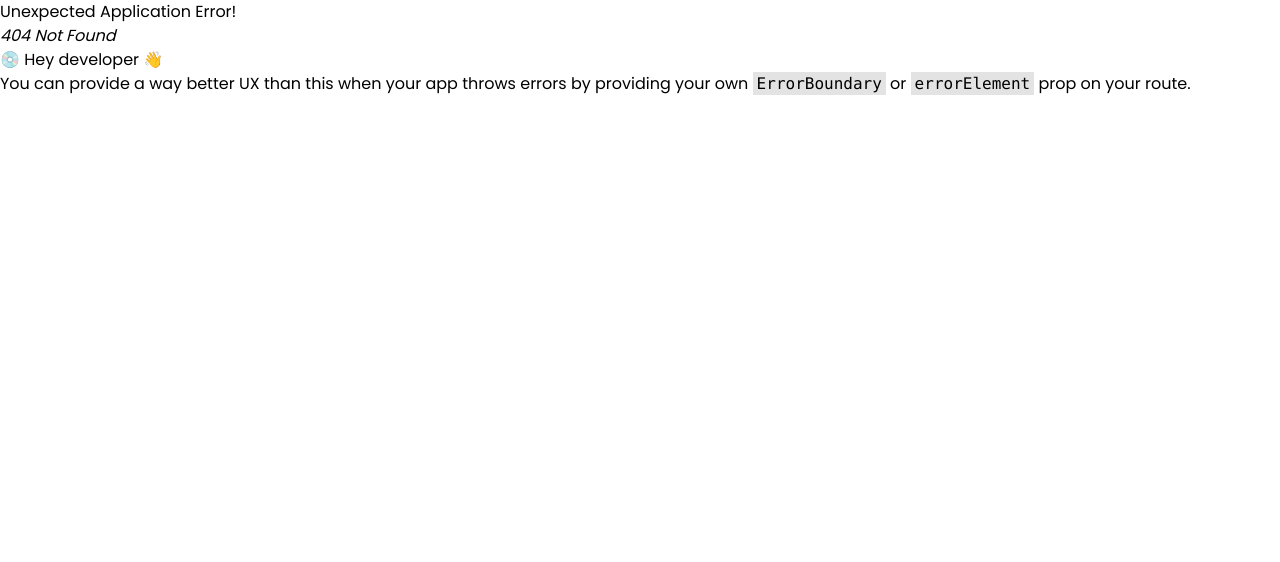
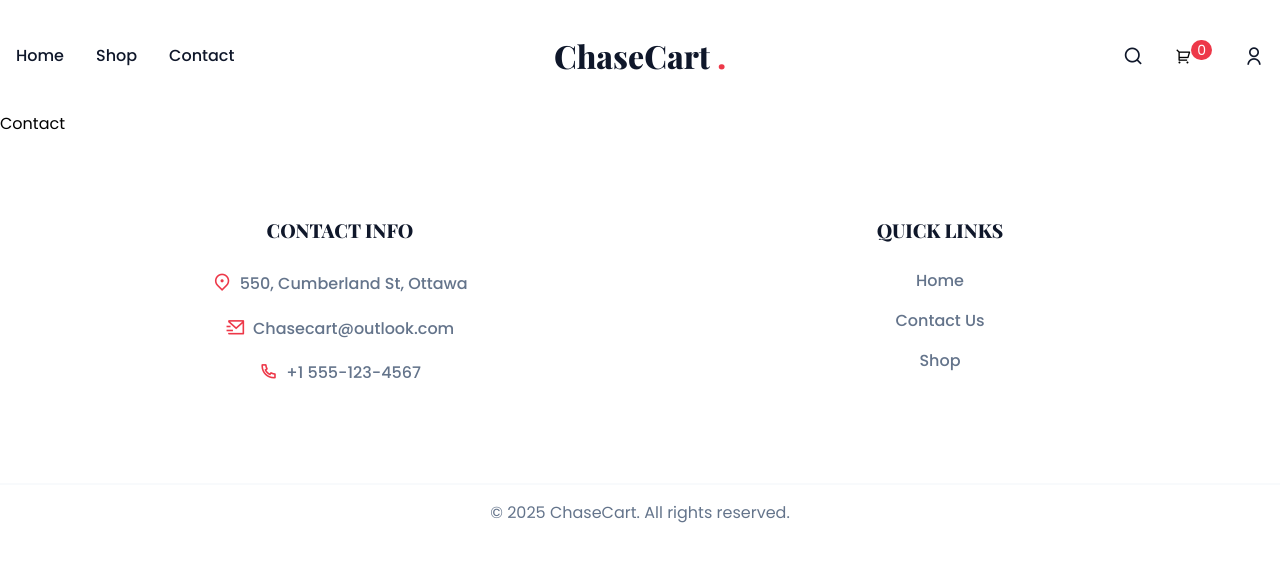
Before and after one commit to eapata8/Capstone-project, a React (Vite) app in the folder Web application/frontend/: page /contact in a window 1280 px wide. Before the commit this address had no page. Shown: the top 562 px of the page. Built offline with nearby package versions, Linux system fonts and the light colour scheme.

Commit message:
add the contact page

```diff
--- a/Web application/frontend/src/components/Navbar.jsx
+++ b/Web application/frontend/src/components/Navbar.jsx
@@ -8,7 +8,7 @@ const Navbar = () => {
         <ul className='nav__links'>
           <li className='link'><Link to="/">Home</Link></li>
           <li className='link'><Link to="/shop">Shop</Link></li>
-          <li className='link'><Link to="/">Contact</Link></li>
+          <li className='link'><Link to="/contact">Contact</Link></li>
         </ul>
 
         {/*Logo*/}
--- /dev/null
+++ b/Web application/frontend/src/pages/contact/Contact.jsx
@@ -0,0 +1,9 @@
+import React from 'react'
+
+const Contact = () => {
+  return (
+    <div>Contact</div>
+  )
+}
+
+export default Contact
```
Also changed, not shown: Web application/frontend/src/routers/router.jsx (+7 -1 lines).
